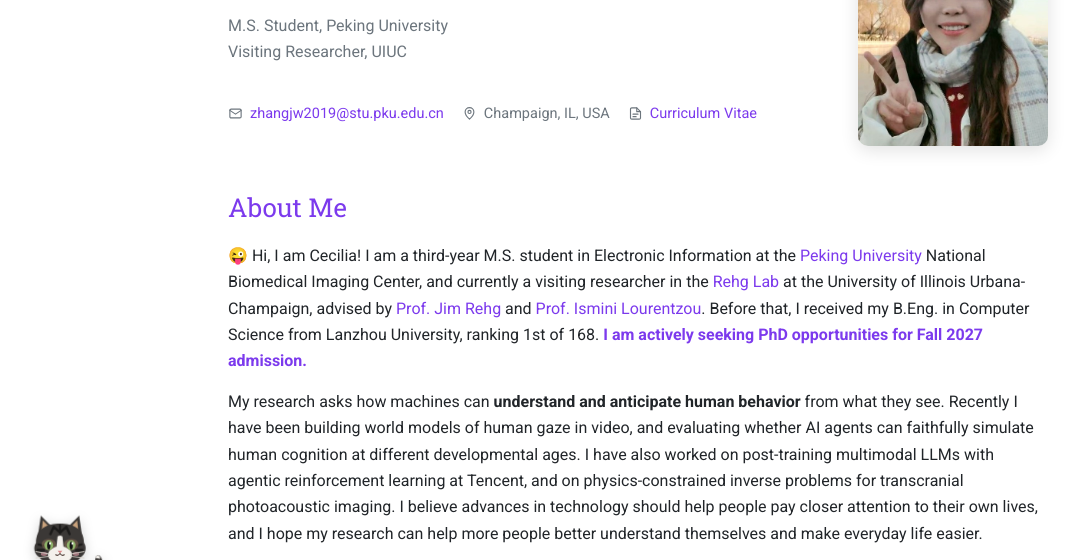
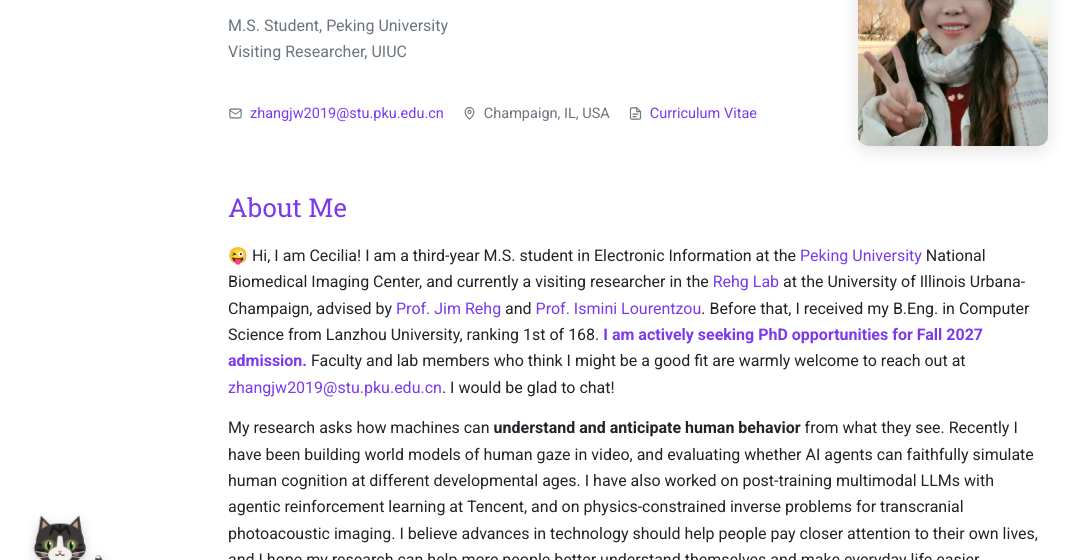
Before and after one commit to roseandworld/roseandworld.github.io, a plain HTML site: page index.html in a window 1280 px wide. Shown: the part 188-748 px from the top of the page, without its empty margins (2-1083 px from the left). Drawn offline with nearby package versions, Linux system fonts and the light colour scheme.

Commit message:
About: invite faculty and lab members to reach out re Fall 2027 PhD
Co-Authored-By: Claude Opus 5.5 <noreply@anthropic.com>

```diff
--- a/index.html
+++ b/index.html
@@ -233,6 +233,8 @@
         <a href="https://rehg.org/">Prof. Jim Rehg</a> and <a href="https://isminoula.github.io/">Prof. Ismini Lourentzou</a>.
         Before that, I received my B.Eng. in Computer Science from Lanzhou University, ranking 1st of 168.
         <b style="color:var(--accent)">I am actively seeking PhD opportunities for Fall 2027 admission.</b>
+        Faculty and lab members who think I might be a good fit are warmly welcome to reach out at
+        <a href="mailto:zhangjw2019@stu.pku.edu.cn">zhangjw2019@stu.pku.edu.cn</a>. I would be glad to chat!
       </p>
       <p>
         My research asks how machines can <b>understand and anticipate human behavior</b> from what they see.
```
